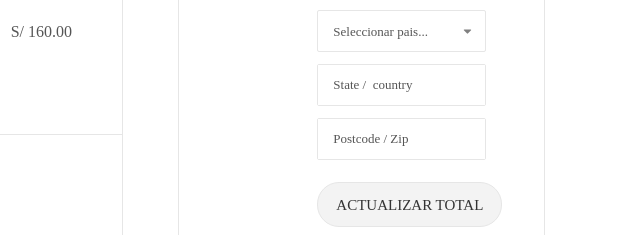
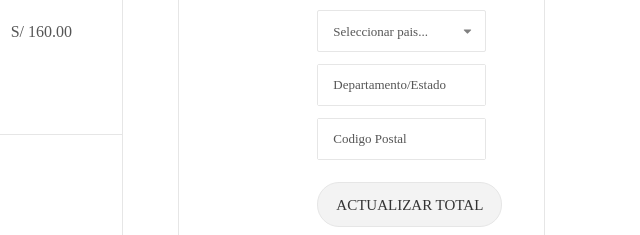
Before and after one commit to DaviS-Corp/KgoriWasi-marketplace, a plain HTML site: page shoping-cart.html in a window 1280 px wide. Shown: the part 539-774 px from the top of the page, 640-1280 px from the left. Drawn offline with Linux system fonts and the light colour scheme; a web font is replaced by a local one.

Commit message:
Update shoping-cart.html

```diff
--- a/shoping-cart.html
+++ b/shoping-cart.html
@@ -472,11 +472,11 @@
 									</div>
 
 									<div class="bor8 bg0 m-b-12">
-										<input class="stext-111 cl8 plh3 size-111 p-lr-15" type="text" name="state" placeholder="State /  country">
+										<input class="stext-111 cl8 plh3 size-111 p-lr-15" type="text" name="state" placeholder="Departamento/Estado">
 									</div>
 
 									<div class="bor8 bg0 m-b-22">
-										<input class="stext-111 cl8 plh3 size-111 p-lr-15" type="text" name="postcode" placeholder="Postcode / Zip">
+										<input class="stext-111 cl8 plh3 size-111 p-lr-15" type="text" name="postcode" placeholder="Codigo Postal">
 									</div>
 
 									<div class="flex-w">
```
